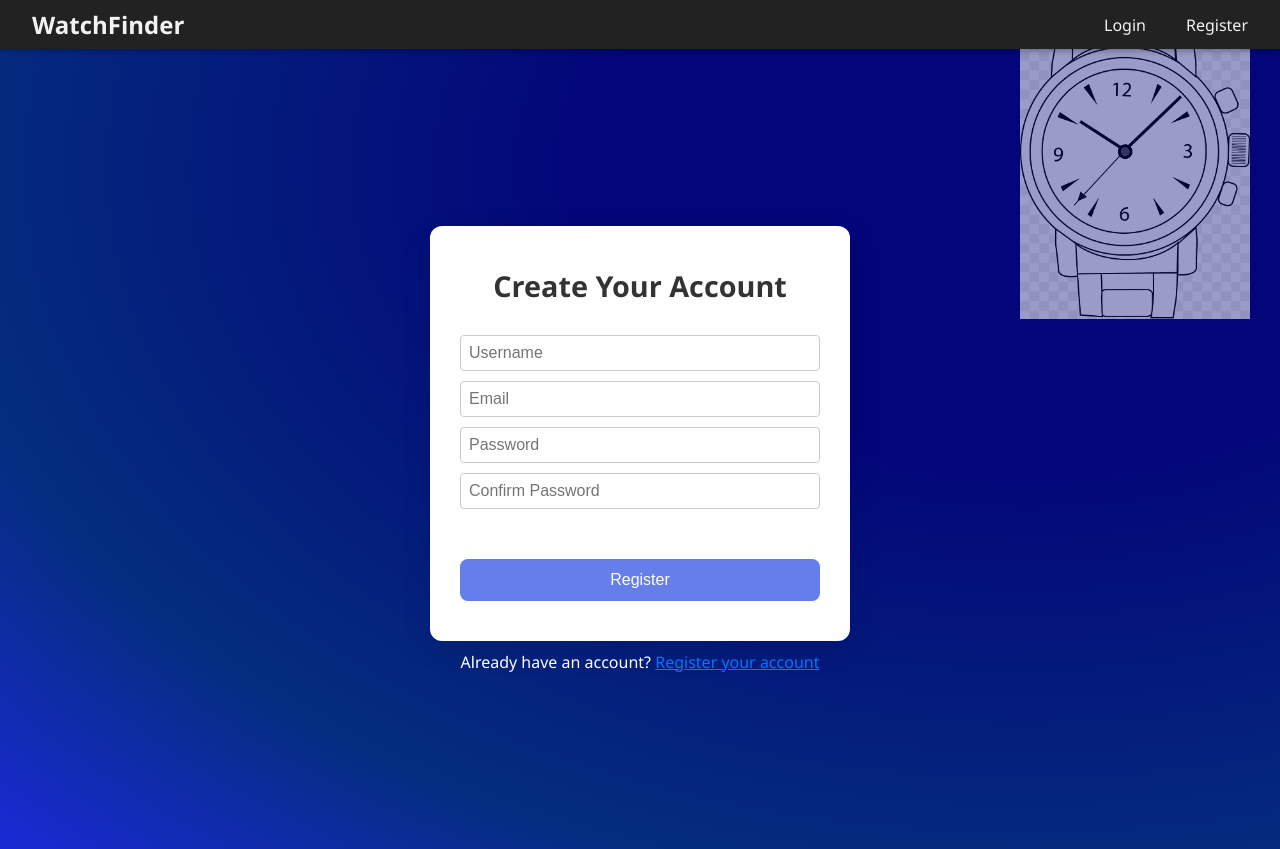
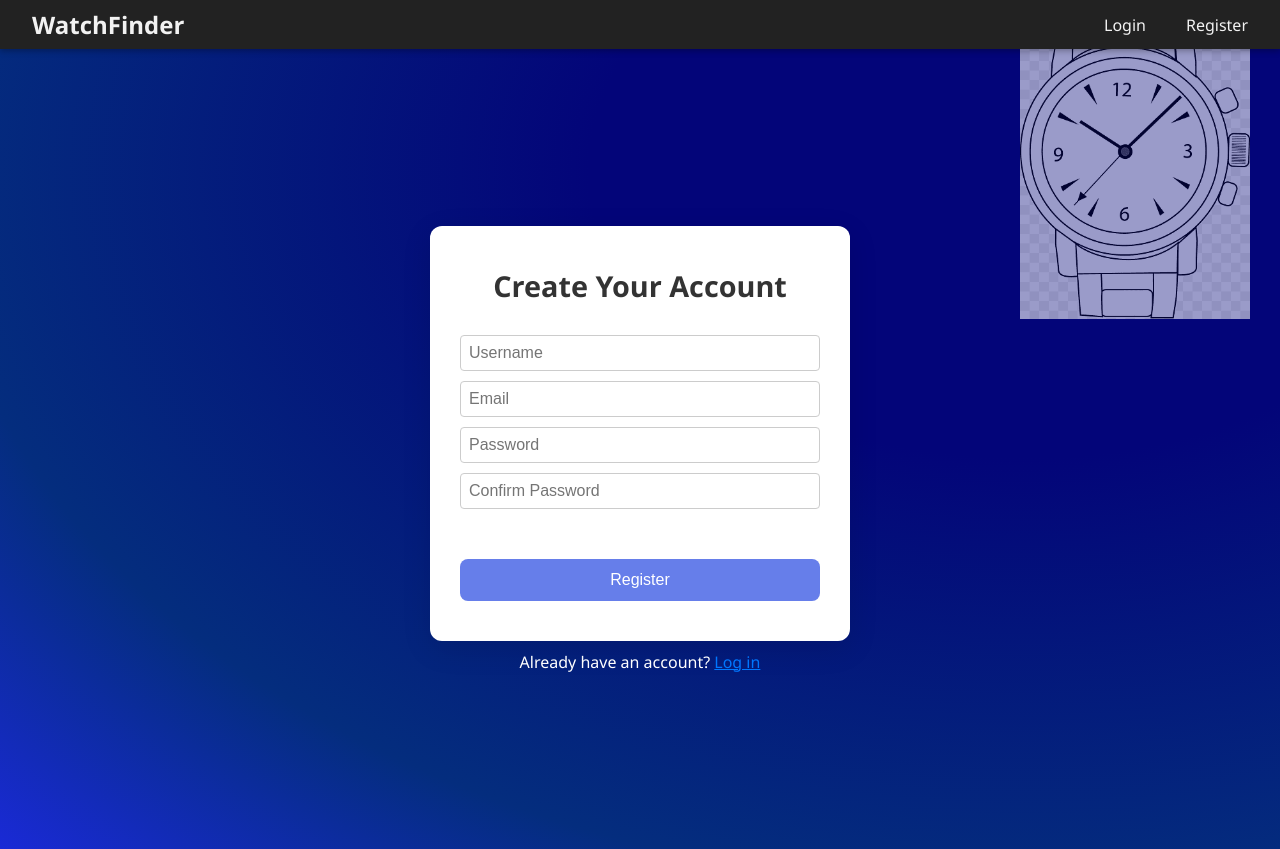
Before and after one commit to bsgauthierwebdev/WatchFinder, a React (Vite) app in the folder client/: page /register in a window 1280 px wide. Built offline with nearby package versions, Linux system fonts and the light colour scheme.

Commit message:
Fix link text

```diff
--- a/client/src/pages/Register/Register.jsx
+++ b/client/src/pages/Register/Register.jsx
@@ -81,7 +81,7 @@ const Register = () => {
         </div>
       </form>
       <div className="register-redirect">
-        <p>Already have an account? <Link to = "/login" className = "register-redirect-link">Register your account</Link></p>
+        <p>Already have an account? <Link to = "/login" className = "register-redirect-link">Log in</Link></p>
       </div>
     </div>
   )
```
